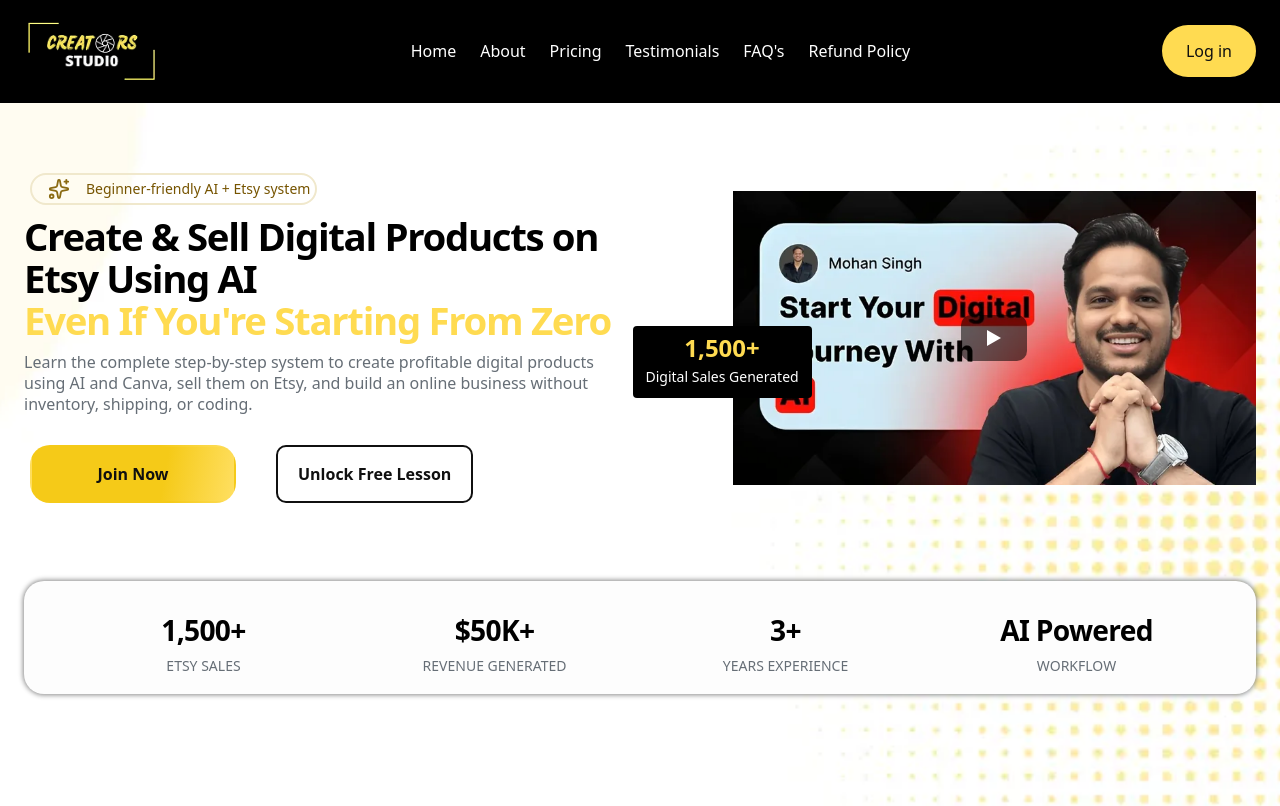
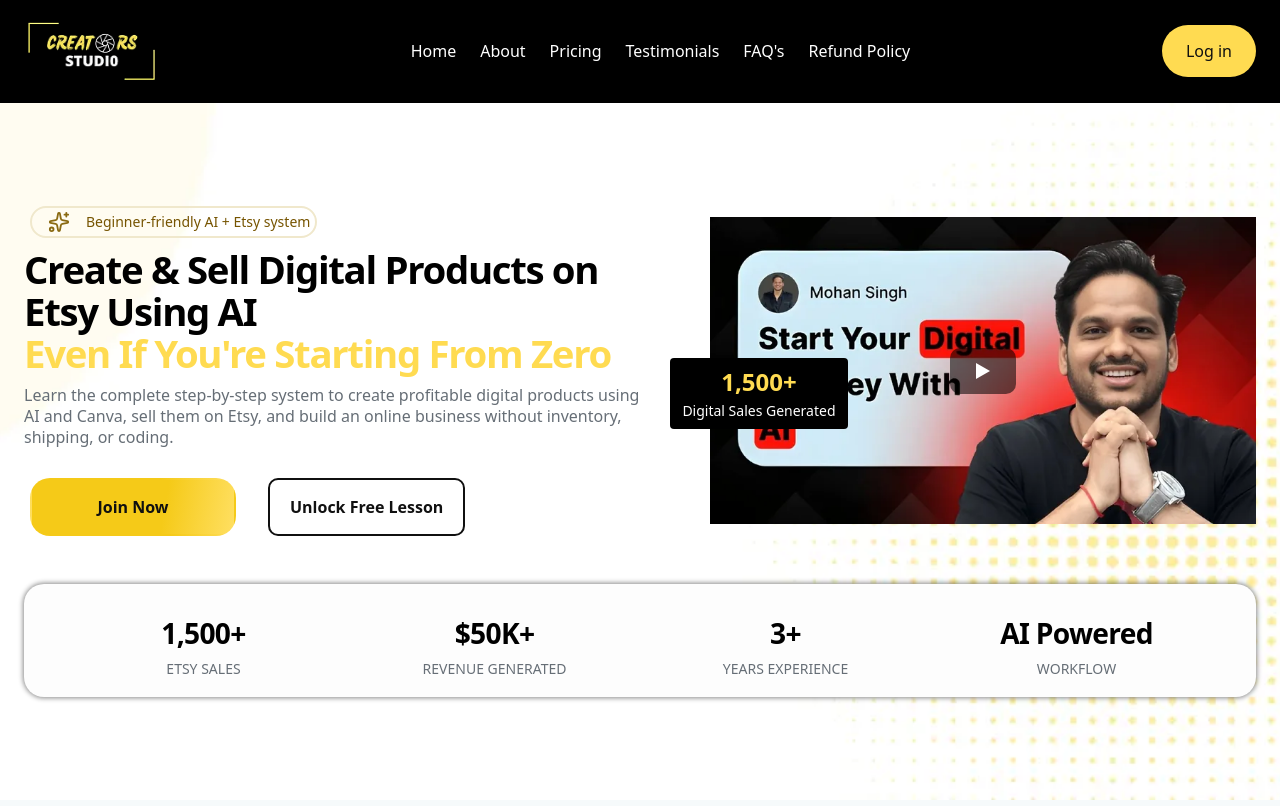
Before and after one commit to amitosh-tas/work-creatorStudio, a React (Vite) app: page / in a window 1280 px wide. Shown: the top 806 px of the page. Built offline with nearby package versions, Linux system fonts and the light colour scheme.

Commit message:
fixed resp

```diff
--- a/src/components/home/Hero.jsx
+++ b/src/components/home/Hero.jsx
@@ -21,9 +21,9 @@ function CountUp({ value, prefix = "", suffix = "+" }) {
 
 export default function Hero() {
   return (
-    <section className="relative isolate border-t border-black bg-canvas px-4.5 pt-2.5 pb-12 text-black sm:px-6 md:min-h-dvh md:pt-11 md:pb-16 lg:min-h-214 lg:pt-17.5 lg:pb-29.5" id="home">
-      <img className="pointer-events-none absolute inset-x-0 top-0 -z-10 h-full w-full object-cover object-top lg:h-19/20 lg:object-cover" src="/assets/heroBg.webp" alt="" />
-      <div className="mx-auto grid max-w-hero-stack items-center gap-8 lg:flex lg:max-w-hero lg:gap-16 xl:gap-24 2xl:gap-29">
+    <section className="relative isolate flex min-h-[calc(100dvh-5.5rem-var(--spacing-mobile-page))] flex-col justify-center border-t border-black bg-canvas px-4.5 pt-2.5 pb-12 text-black sm:px-6 md:min-h-[calc(100dvh-6.375rem)] md:pt-11 md:pb-16 lg:py-16" id="home">
+      <img className="pointer-events-none absolute inset-x-0 top-0 -z-10 h-full w-full object-cover object-top" src="/assets/heroBg.webp" alt="" />
+      <div className="mx-auto grid w-full max-w-hero-stack items-center gap-8 lg:flex lg:max-w-hero xl:gap-12 2xl:gap-28">
         <div className="min-w-0 text-center md:text-left lg:flex-117">
           <p className="flex items-center justify-center gap-2 rounded-full border-2 border-warm-border px-3 py-0.75 text-xs text-gold-ink sm:gap-4 sm:text-sm md:inline-flex md:justify-start md:pr-1.25 md:pl-4 lg:ml-1.5">
             <img className="shrink-0" src={asset(1)} width="22" height="22" alt="" />
@@ -38,7 +38,7 @@ export default function Hero() {
             using AI and Canva, sell them on Etsy, and build an online business without
             inventory, shipping, or coding.
           </p>
-          <div className="mt-7.5 hidden flex-wrap gap-x-10 gap-y-3 md:flex lg:ml-1.5">
+          <div className="mt-7.5 hidden flex-wrap gap-x-4 gap-y-3 md:flex lg:ml-1.5 xl:gap-x-8">
             <CourseLink className="min-w-51.5" />
             <CourseLink lesson />
           </div>
@@ -48,9 +48,9 @@ export default function Hero() {
             src="https://content.apisystem.tech/hls/medias/vjZH6eaaO1YqAx3rpmKk/media/transcoded_videos/cts-a31c99b6633f71d9_,360,480,720,1080,p.mp4.urlset/master.m3u8"
             poster="/assets/hero-poster-768.webp"
             posterSet="/assets/hero-poster-480.webp 480w, /assets/hero-poster-768.webp 768w"
-            posterSizes="(max-width: 680px) calc(100vw - 36px), (max-width: 900px) 650px, (max-width: 1400px) 42vw, 579px"
+            posterSizes="(min-width: 1024px) min(45vw, 579px), (min-width: 640px) min(calc(100vw - 48px), 650px), calc(100vw - 36px)"
           />
-          <div className="pointer-events-none absolute right-3 bottom-3 z-20 hidden justify-items-center gap-0.75 rounded-sm bg-black px-2 py-1 text-xs text-white peer-data-playing:top-3 peer-data-playing:right-auto peer-data-playing:bottom-auto peer-data-playing:left-3 sm:px-3.25 sm:pt-1.5 sm:pb-2.75 sm:text-sm md:grid lg:top-11/24 lg:right-auto lg:bottom-auto lg:-left-25 lg:peer-data-playing:top-11/24 lg:peer-data-playing:-left-25">
+          <div className="pointer-events-none absolute right-3 bottom-3 z-20 hidden justify-items-center gap-0.75 rounded-sm bg-black px-3 py-2 text-sm text-white peer-data-playing:hidden md:grid lg:top-11/24 lg:right-auto lg:bottom-auto lg:-left-6 xl:-left-10 2xl:-left-25">
             <strong className="text-base text-brand sm:text-2xl"><CountUp value={1500} /></strong>
             <span>Digital Sales Generated</span>
           </div>
@@ -59,7 +59,7 @@ export default function Hero() {
           <CourseLink lesson className="min-w-55 px-5 max-md:min-h-12.5" />
         </div>
       </div>
-      <dl className="mx-auto mt-7 grid max-w-hero-stack grid-cols-2 gap-x-3 gap-y-5 rounded-action bg-canvas px-3 py-6 text-center shadow-stat-strip md:mt-10 md:py-5 lg:mt-19.5 lg:max-w-stat-strip lg:grid-cols-4 lg:px-10 lg:pt-7 lg:pb-4.5">
+      <dl className="mx-auto mt-7 grid w-full max-w-hero-stack grid-cols-2 gap-x-3 gap-y-5 rounded-action bg-canvas px-3 py-6 text-center shadow-stat-strip md:mt-10 md:py-5 lg:mt-12 lg:max-w-stat-strip lg:grid-cols-4 lg:px-10 lg:pt-7 lg:pb-4.5">
         {stats.map(([value, label, prefix, suffix]) => (
           <div className="flex flex-col-reverse justify-end gap-1.25" key={label}>
             <dt className="text-sm text-slate-copy uppercase">{label}</dt>
```
